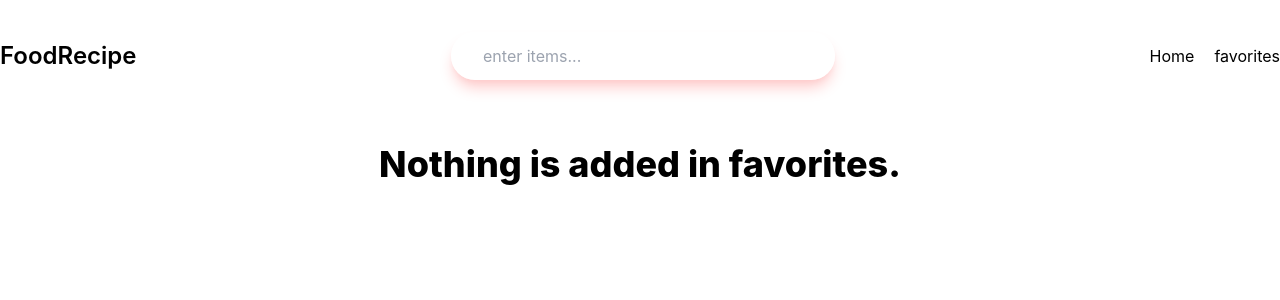
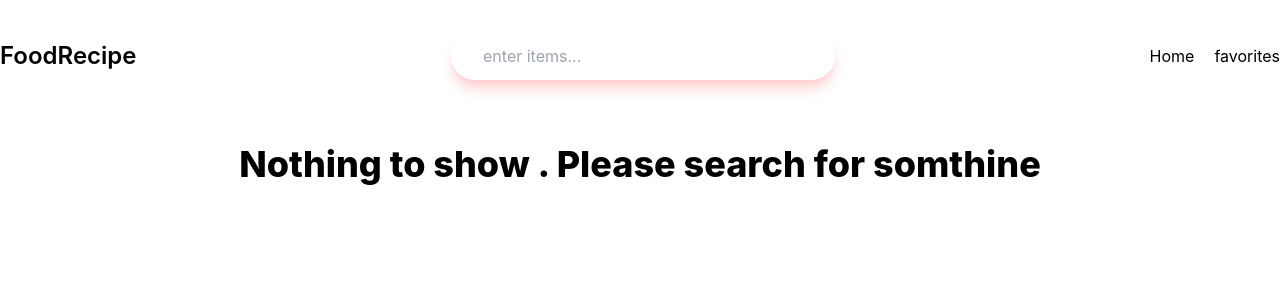
Before and after one commit to AYOUBBB123/food-recipes, a React (Create React App) app: page /favorites in a window 1280 px wide. Shown: the top 300 px of the page. Built offline with nearby package versions, Linux system fonts and the light colour scheme.

Commit message:
Update App.js

```diff
--- a/src/App.js
+++ b/src/App.js
@@ -11,8 +11,8 @@ function App() {
     <BrowserRouter>
       <Navbar />
       <Routes>
-        <Route path="/favorites" element={<Favorites />} />
-        <Route path = "/recipe-item/:id" element={<Details/>}/>
+        <Route path="*/favorites" element={<Favorites />} />
+        <Route path = "*/recipe-item/:id" element={<Details/>}/>
                 <Route path="*" element={<Home />} />
 
       </Routes>
```
